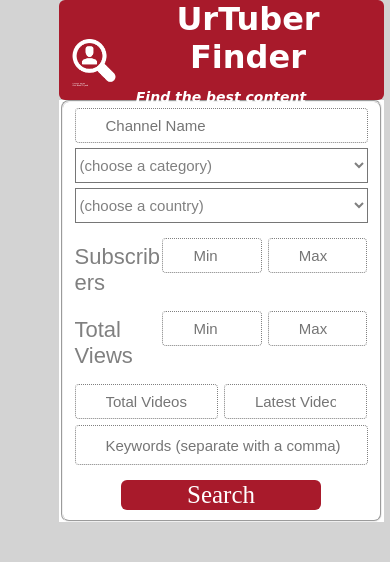
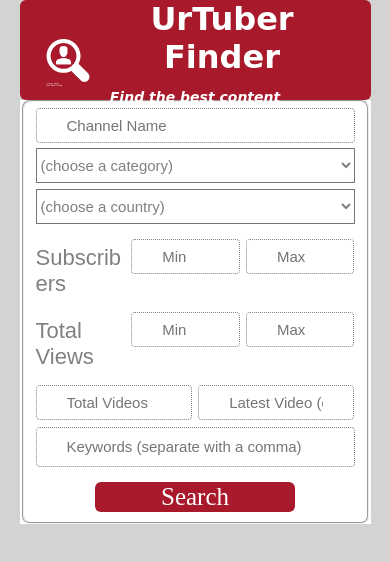
Before and after one commit to deepbsd/UrTuberFinder, a plain HTML site: page index.html in a window 390 px wide. Drawn offline with nearby package versions, Linux system fonts and the light colour scheme; a web font is replaced by a local one.

Commit message:
Remove min-width that was causing issues on mobile

```diff
--- a/main.css
+++ b/main.css
@@ -16,7 +16,7 @@ body, html {
 
 /*  Header Styles  */
 header {
-  min-width: 325px;
+  /*min-width: 325px;*/
   border-radius: 6px;
   position: static;
   background-color: #A81A2B;
@@ -57,7 +57,7 @@ h3.header {
 }
 .y-outerwrap {
   margin: 0 auto;
-  width: 70%;
+  width: 90%;
 }
 
 
@@ -70,7 +70,7 @@ fieldset {
 }
 form.js-search-form {
   background-color: white;
-  min-width: 325px;
+  /*min-width: 325px;*/
 }
 select {
   font-family: sans-serif;
```
